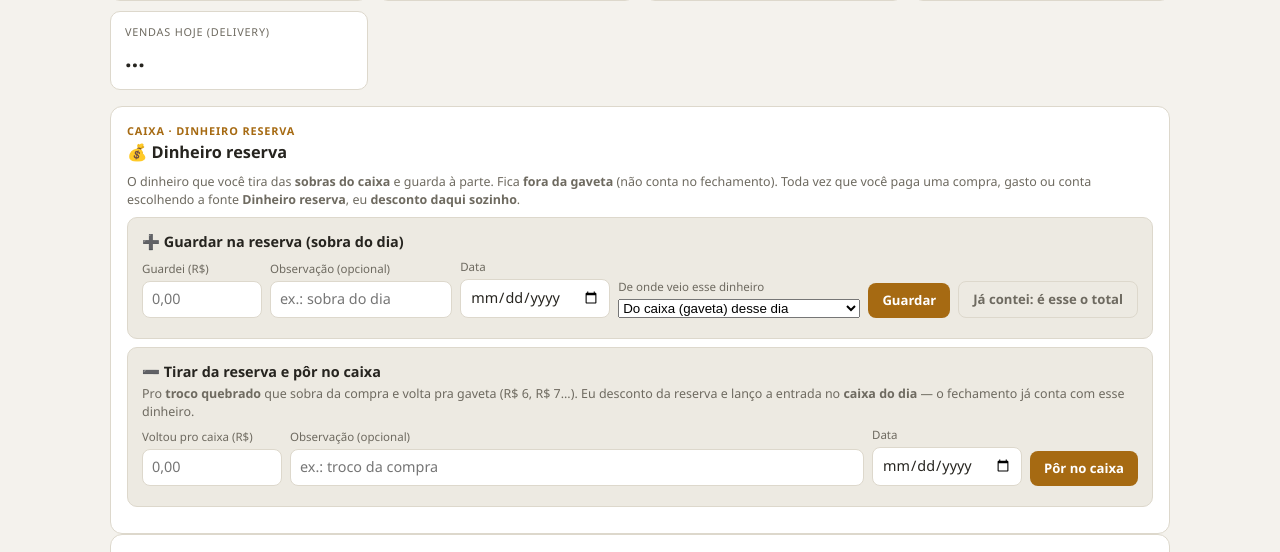
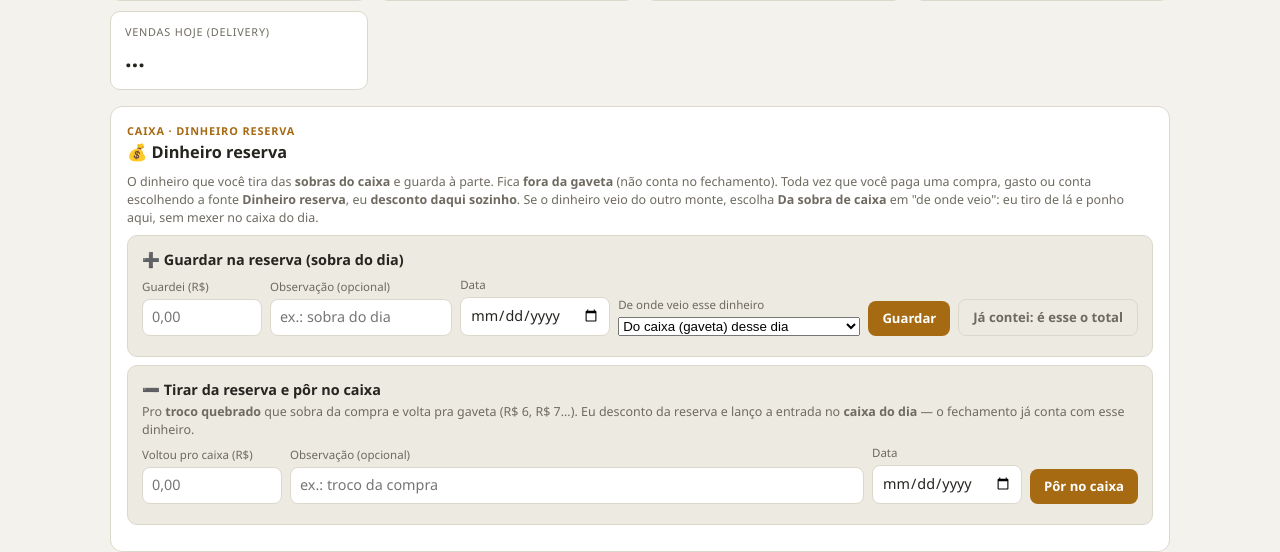
Before and after one commit to distribuidoradapraca031-glitch/distribuidora-painel, a Flask app: template templates/painel.html in a window 1280 px wide. Shown: the part 313-865 px from the top of the page. Run offline with Flask 3, Linux system fonts and the light colour scheme; the template is opened without the code that fills it, so the values that code supplies are empty.

Commit message:
Reserva e sobra: guardar dinheiro vindo do outro monte
Nova origem 'Da sobra de caixa' ao guardar na reserva (e 'Do dinheiro
reserva' na sobra): grava a saida no monte de origem, sem sangria de
caixa nem saque de banco. A confirmacao mostra quanto sobrou la.

Co-Authored-By: Claude Opus 5 <noreply@anthropic.com>

```diff
--- a/app.py
+++ b/app.py
@@ -509,9 +509,10 @@ def _saque_banco(valor, motivo, data):
 
 def _origem_dinheiro(body):
     """De onde veio o dinheiro que o dono está guardando: 'caixa' (gaveta), 'banco'
-    (saque) ou 'nenhum' (já estava fora). do_caixa é o formato antigo da tela."""
+    (saque), 'sobra'/'reserva' (veio do outro monte guardado — transferência) ou
+    'nenhum' (já estava fora). do_caixa é o formato antigo da tela."""
     o = (body.get("origem") or "").strip().lower()
-    if o in ("caixa", "banco", "nenhum"):
+    if o in ("caixa", "banco", "sobra", "reserva", "nenhum"):
         return o
     return "caixa" if body.get("do_caixa") else "nenhum"
 
@@ -2317,6 +2318,8 @@ def api_reserva():
             return jsonify({"ok": False, "erro": "valor inválido"}), 400
         desc = f"{RES_DEP_TAG} guardei" + (f" — {nota}" if nota else "")
         origem = _origem_dinheiro(body)
+        if origem == "reserva":        # veio dela mesma: não é transferência
+            origem = "nenhum"
         rot = f"RESERVA — guardei no cofre{(' (' + nota + ')') if nota else ''}"
         try:
             gcapi.post("/pagamentos", {"descricao": desc, "valor": f"{valor:.2f}",
@@ -2330,8 +2333,12 @@ def api_reserva():
                 _saque_banco(valor, f"BANCO — saquei pra {rot.split('—')[0].strip().lower()}"
                                     f"{(' (' + nota + ')') if nota else ''}", data)
                 _invalida("gastos_mes")
+            elif origem == "sobra":   # veio do outro monte: só troca de bolso, desconta lá
+                _sobra_saida(valor, f"passei pra reserva{(' (' + nota + ')') if nota else ''}",
+                             data)
             _invalida("reserva", "pagar", "previsoes", "mapa")
-            return jsonify({"ok": True, "origem": origem, "sangria": origem == "caixa"})
+            return jsonify({"ok": True, "origem": origem, "sangria": origem == "caixa",
+                            "saldo_origem": _sobra_saldo() if origem == "sobra" else None})
         except Exception as e:
             return jsonify({"ok": False, "erro": str(e)[:200]}), 502
 
@@ -2393,6 +2400,8 @@ def api_sobra():
             return jsonify({"ok": False, "erro": "valor inválido"}), 400
         desc = f"{SOB_DEP_TAG} guardei" + (f" — {nota}" if nota else "")
         origem = _origem_dinheiro(body)
+        if origem == "sobra":          # veio dela mesma: não é transferência
+            origem = "nenhum"
         rot = f"SOBRA — guardei fora da gaveta{(' (' + nota + ')') if nota else ''}"
         try:
             gcapi.post("/pagamentos", {"descricao": desc, "valor": f"{valor:.2f}",
@@ -2406,8 +2415,12 @@ def api_sobra():
                 _saque_banco(valor, f"BANCO — saquei pra sobra de caixa"
                                     f"{(' (' + nota + ')') if nota else ''}", data)
                 _invalida("gastos_mes")
+            elif origem == "reserva": # veio do cofre: só troca de bolso, desconta lá
+                _reserva_saida(valor, f"passei pra sobra de caixa"
+                                      f"{(' (' + nota + ')') if nota else ''}", data)
             _invalida("sobra", "pagar", "previsoes", "mapa")
-            return jsonify({"ok": True, "origem": origem, "sangria": origem == "caixa"})
+            return jsonify({"ok": True, "origem": origem, "sangria": origem == "caixa",
+                            "saldo_origem": _reserva_saldo() if origem == "reserva" else None})
         except Exception as e:
             return jsonify({"ok": False, "erro": str(e)[:200]}), 502
 
--- a/templates/painel.html
+++ b/templates/painel.html
@@ -157,7 +157,7 @@ th.g,td.g{background:var(--accent-soft)}
   <div class="eyebrow">Caixa · dinheiro reserva</div>
   <h2>💰 Dinheiro reserva</h2>
   <div id="reserva-saldo-box" style="margin:8px 0"></div>
-  <p class="note">O dinheiro que você tira das <strong>sobras do caixa</strong> e guarda à parte. Fica <strong>fora da gaveta</strong> (não conta no fechamento). Toda vez que você paga uma compra, gasto ou conta escolhendo a fonte <strong>Dinheiro reserva</strong>, eu <strong>desconto daqui sozinho</strong>.</p>
+  <p class="note">O dinheiro que você tira das <strong>sobras do caixa</strong> e guarda à parte. Fica <strong>fora da gaveta</strong> (não conta no fechamento). Toda vez que você paga uma compra, gasto ou conta escolhendo a fonte <strong>Dinheiro reserva</strong>, eu <strong>desconto daqui sozinho</strong>. Se o dinheiro veio do outro monte, escolha <strong>Da sobra de caixa</strong> em "de onde veio": eu tiro de lá e ponho aqui, sem mexer no caixa do dia.</p>
   <div class="fbox" style="margin-top:8px">
     <strong style="font-size:.9rem">➕ Guardar na reserva (sobra do dia)</strong>
     <div class="fform" style="margin-top:6px">
@@ -167,6 +167,7 @@ th.g,td.g{background:var(--accent-soft)}
       <label style="flex:1 1 220px">De onde veio esse dinheiro
         <select id="res-origem" style="width:100%">
           <option value="caixa">Do caixa (gaveta) desse dia</option>
+          <option value="sobra">Da sobra de caixa (passei pra cá)</option>
           <option value="banco">Saquei do banco</option>
           <option value="nenhum">Já estava fora do caixa</option>
         </select>
@@ -204,6 +205,7 @@ th.g,td.g{background:var(--accent-soft)}
       <label style="flex:1 1 220px">De onde veio esse dinheiro
         <select id="sob-origem" style="width:100%">
           <option value="caixa">Do caixa (gaveta) desse dia</option>
+          <option value="reserva">Do dinheiro reserva (passei pra cá)</option>
           <option value="banco">Saquei do banco</option>
           <option value="nenhum">Já estava fora do caixa</option>
         </select>
@@ -2117,8 +2119,10 @@ const dbr2 = s => (s&&s.length>=10) ? s.slice(8,10)+'/'+s.slice(5,7)+'/'+s.slice
         nb.disabled=false;
         if(res.ok){ msg.innerHTML='<span style="color:var(--good)">✅ Guardado R$ '+fmt(v)+' na reserva.'+
             (res.origem==='caixa'?' Tirei do caixa do dia (sangria) — o fechamento já conta com isso.'
-             :res.origem==='banco'?' Lancei como saque do banco — saiu da conta, não do caixa.':'')+'</span>';
+             :res.origem==='banco'?' Lancei como saque do banco — saiu da conta, não do caixa.'
+             :res.origem==='sobra'?' Descontei da <b>sobra de caixa</b> — ela ficou com R$ '+fmt(res.saldo_origem||0)+'. Não mexe no fechamento.':'')+'</span>';
           g('res-valor').value=''; g('res-desc').value=''; loadReserva(true);
+          if(res.origem==='sobra') loadSobra(true);
           if(res.origem==='caixa'){ loadFechHoje(true); loadFechamentos(true); loadResumo(true); } }
         else msg.innerHTML='<span style="color:var(--crit)">❌ '+(res.erro||'não consegui')+'</span>';
       }).catch(()=>{ nb.disabled=false; msg.innerHTML='<span style="color:var(--crit)">❌ erro de conexão</span>'; });
@@ -2195,8 +2199,10 @@ const dbr2 = s => (s&&s.length>=10) ? s.slice(8,10)+'/'+s.slice(5,7)+'/'+s.slice
         nb.disabled=false;
         if(res.ok){ msg.innerHTML='<span style="color:var(--good)">✅ Guardado R$ '+fmt(v)+' na sobra de caixa.'+
             (res.origem==='caixa'?' Tirei do caixa do dia (sangria) — o fechamento já conta com isso.'
-             :res.origem==='banco'?' Lancei como saque do banco — saiu da conta, não do caixa.':'')+'</span>';
+             :res.origem==='banco'?' Lancei como saque do banco — saiu da conta, não do caixa.'
+             :res.origem==='reserva'?' Descontei do <b>dinheiro reserva</b> — ele ficou com R$ '+fmt(res.saldo_origem||0)+'. Não mexe no fechamento.':'')+'</span>';
           g('sob-valor').value=''; g('sob-desc').value=''; loadSobra(true);
+          if(res.origem==='reserva') loadReserva(true);
           if(res.origem==='caixa'){ loadFechHoje(true); loadFechamentos(true); loadResumo(true); } }
         else msg.innerHTML='<span style="color:var(--crit)">❌ '+(res.erro||'não consegui')+'</span>';
       }).catch(()=>{ nb.disabled=false; msg.innerHTML='<span style="color:var(--crit)">❌ erro de conexão</span>'; });
```
